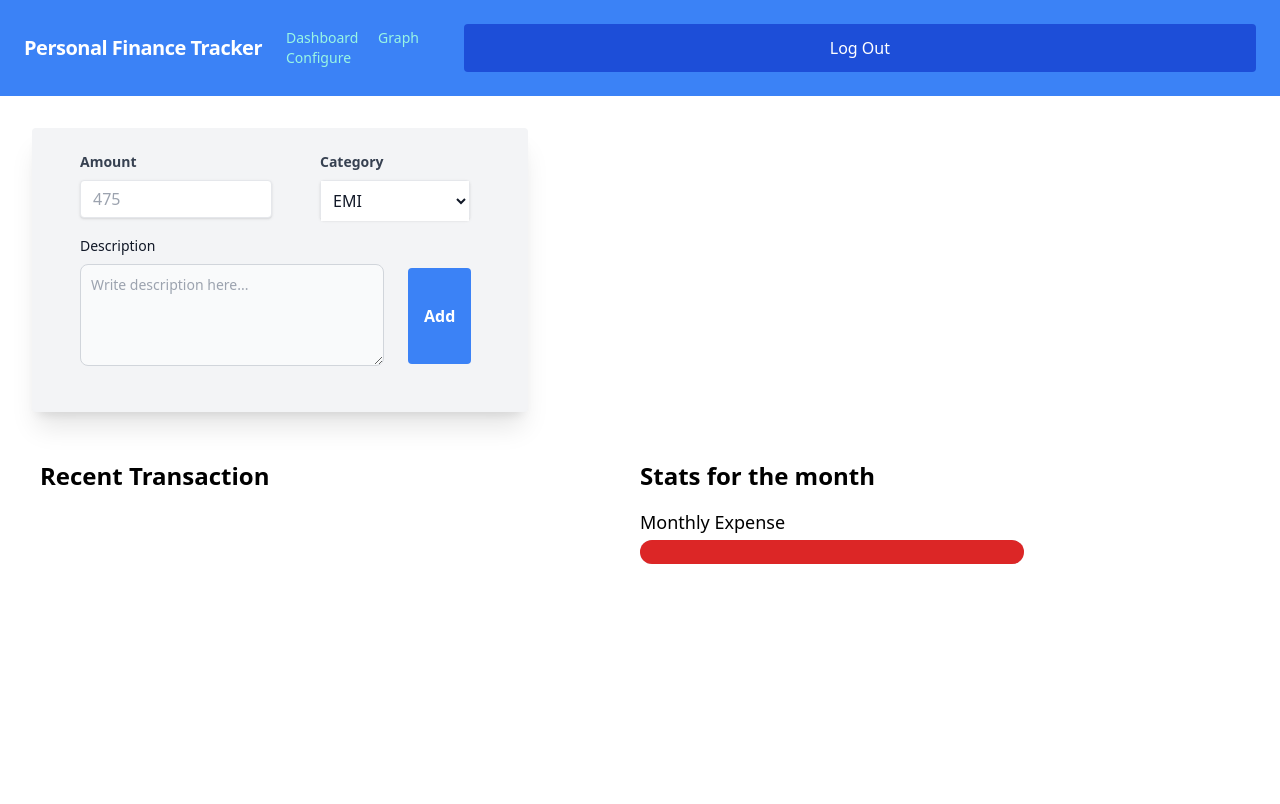
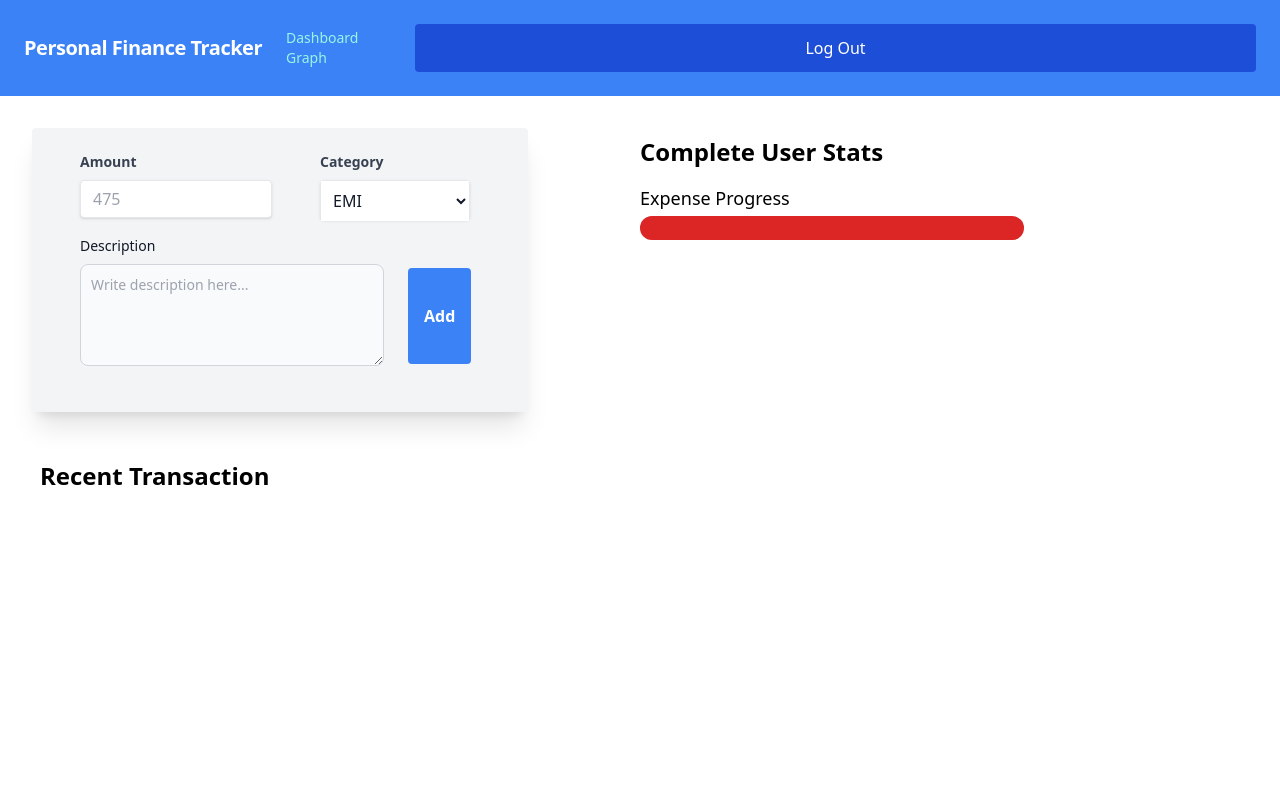
Before and after one commit to IBM-EPBL/IBM-Project-1956-1658421467, a Flask app: template PROJECT DEVELOPMENT PHASE/Sprint 4/templates/dashboard.html in a window 1280 px wide. Run offline with Flask 2, Linux system fonts and the light colour scheme; the template is opened without the code that fills it, so the values that code supplies are empty; some libraries are stand-ins or nearby versions.

Commit message:
reorganised componets

```diff
--- a/PROJECT DEVELOPMENT PHASE/Sprint 4/templates/dashboard.html
+++ b/PROJECT DEVELOPMENT PHASE/Sprint 4/templates/dashboard.html
@@ -12,106 +12,18 @@
 </head>
 <body class="bg-gray-150">
 
-    <nav class="flex items-center justify-between flex-wrap bg-blue-500 p-6">
-        <div class="flex items-center flex-shrink-0 text-white mr-6">
-          <span class="font-semibold text-xl tracking-tight">Personal Finance Tracker</span>
-        </div>
-        <div class="w-full block flex-grow lg:flex lg:items-center lg:w-auto">
-          <div class="text-sm lg:flex-grow">
-            <a href="/dashboard" class="block mt-4 lg:inline-block lg:mt-0 text-teal-200 hover:text-white mr-4">
-              Dashboard
-            </a>
-            <a href="/graph" class="block mt-4 lg:inline-block lg:mt-0 text-teal-200 hover:text-white mr-4">
-              Graph
-            </a>
-            <a href="/configure" class="block mt-4 lg:inline-block lg:mt-0 text-teal-200 hover:text-white">
-              Configure
-            </a>
-          </div>
-          <button
-          onclick="window.location.href='logout'"
-          type="submit"
-          class="w-full float-right w-32 text-center py-3 rounded bg-blue-700 text-white hover:bg-blue-800 focus:outline-none"
-          >
-            Log Out
-          </button>
-        </div>
-      </nav>
-
-      <div>
-        <form method="POST" class="bg-gray-100 shadow-xl rounded w-[31rem] px-12 pt-6 pb-8 m-8 mt-8">
-          <div class="flex">
-            <div class="mb-4">
-              <label class="block text-gray-700 text-sm font-bold mb-2" for="amount">
-                Amount
-            </label>
-              <input class="shadow appearance-none border rounded w-48 py-2 px-3 text-gray-900 leading-tight focus:outline-none focus:shadow-outline" name="amount" id="amount" type="number" placeholder="475">
-            </div>
-
-            <div class="mb-4 ml-12">
-              <label class="block text-gray-700 text-sm font-bold mb-2" for="amount">
-                Category
-            </label>
-              <div class="form-group bg-white shadow appearance-none border rounded h-10 w-50  text-gray-900 leading-tight focus:outline-none">
-                <select class="bg-white focus:ring-0 px-2 py-2"   name="category"  id="category">
-                  <option value="Salary Credited">Salary</option>
-                  <option value="Festival Bonus">Festival Bonus</option>
-                  <option selected="selected" value="EMI">EMI</option>
-                  <option value="Food">Food</option>
-                  <option value="Transportation">Transportation</option>
-                  <option value="Groceries">Groceries</option>
-                  <option value="Clothing">Clothing</option>
-                  <option value="Electronic">Electronic</option>
-                  <option value="Entertainment">Entertainment</option>
-                  <option value="Rent">Rent</option>
-                  <option value="Vacations">Vacations</option>
-                </select>
-              </div>
-            </div>
-
-          </div>
-
-          <div class="flex ">
-            <div>
-              <label for="description" class="block mb-2 text-sm font-medium text-gray-900 dark:text-white">Description</label>
-              <textarea id="description" name="description" rows="4" class="block p-2.5 w-[19rem] text-sm text-gray-900 bg-gray-50 rounded-lg border border-gray-300 focus:ring-blue-500 focus:border-blue-500 dark:bg-gray-700 dark:border-gray-600 dark:placeholder-gray-400 dark:text-white dark:focus:ring-blue-500 dark:focus:border-blue-500" placeholder="Write description here..."></textarea>
-            </div>
-
-            <div>
-              <div>
-              <button type="submit" class="bg-blue-500 hover:bg-blue-800 text-white font-bold py-2 px-4 mx-6 my-4 mt-8 h-24 rounded inline-flex items-center">
-                <span>Add</span>
-              </button>
-            </div>
-
-          </div>
-        </form>
-      </div>
+    {% include 'include/navbar.html' %}
 
       <div class="flex">
-        <div style="overflow-y: scroll; height:45vh">
-          <div class="font-bold text-2xl px-8 py-2 m-8 mt-2 mb-2 pt-2 pl-2">Recent Transaction</div>
-          {%for i in range(0, len)%}
-              {% if rows[i]['AMOUNT']>0 %}
-                <div class="bg-green-100 flex w-[40vw] text-right border-green-200 border-2 rounded-md px-8 py-2 m-8 mt-2 mb-2 pt-2 pl-2" >
-                <span class="w-[12%]  mb-4 text-[0.6rem] text-green-800 mr-8">{{rows[i]['DATE'].strip()}}</span>
-              {% else %}
-                <div class="bg-red-100 flex w-[40vw] text-right border-red-200 border-2 rounded-md px-8 py-2 m-8 mt-2 mb-2 pt-2 pl-2" >
-                <span class="w-[12%]  mb-4 text-[0.6rem] text-red-800 mr-8">{{rows[i]['DATE'].strip()}}</span>
-              {% endif %}
-                <span class="w-[30%]">{{rows[i]['CATEGORY'].strip()}}</span>
-                <span class="w-[30%]"></span>
-                <span class="w-[20%] float-right">Rs {{rows[i]['AMOUNT']}}</span>
-              </div>
-              {%endfor%}
-
-          <div class="bg-red-100 flex w-[40vw] text-right border-red-200 border-2 rounded-md px-8 py-2 m-8 mt-2 mb-2 pt-2 pl-2 invisible" >Placeholder</div>
+        <div>
+          {% include 'include/addTransaction.html' %}
+          {% include 'include/transactionList.html' %}
         </div>
-        <div class="px-8 py-2 m-8 mt-2">
-            <div class="font-bold text-2xl">Stats for the month</div>
+        <div class="px-8 py-2 m-8 mt-8">
+            <div class="font-bold text-2xl">Complete User Stats</div>
             <div class="w-[30vw] mt-4">
               <div>
-                <div class="mb-1 text-lg font-medium dark:text-white">Monthly Expense</div>
+                <div class="mb-1 text-lg font-medium dark:text-white">Expense Progress</div>
                 <div class="w-full h-6 bg-gray-300 rounded-full dark:bg-gray-700">
                   <div class="h-6 bg-red-600 rounded-full dark:bg-red-500" style="width: {{percent}}"></div>
                   <span class="mb-1 text-xs float-right pr-2 pt-2">{{left}} </span>
--- /dev/null
+++ b/PROJECT DEVELOPMENT PHASE/Sprint 4/templates/include/addTransaction.html
@@ -0,0 +1,47 @@
+<form method="POST" class="bg-gray-100 shadow-xl rounded w-[31rem] px-12 pt-6 pb-8 m-8 mt-8">
+    <div class="flex">
+      <div class="mb-4">
+        <label class="block text-gray-700 text-sm font-bold mb-2" for="amount">
+          Amount
+        </label>
+        <input class="shadow appearance-none border rounded w-48 py-2 px-3 text-gray-900 leading-tight focus:outline-none focus:shadow-outline" name="amount" id="amount" type="number" placeholder="475">
+      </div>
+
+      <div class="mb-4 ml-12">
+        <label class="block text-gray-700 text-sm font-bold mb-2" for="amount">
+          Category
+        </label>
+        <div class="form-group bg-white shadow appearance-none border rounded h-10 w-50  text-gray-900 leading-tight focus:outline-none">
+          <select class="bg-white focus:ring-0 px-2 py-2"   name="category"  id="category">
+            <option value="Salary Credited">Salary</option>
+            <option value="Festival Bonus">Festival Bonus</option>
+            <option selected="selected" value="EMI">EMI</option>
+            <option value="Food">Food</option>
+            <option value="Transportation">Transportation</option>
+            <option value="Groceries">Groceries</option>
+            <option value="Clothing">Clothing</option>
+            <option value="Electronic">Electronic</option>
+            <option value="Entertainment">Entertainment</option>
+            <option value="Rent">Rent</option>
+            <option value="Vacations">Vacations</option>
+          </select>
+        </div>
+      </div>
+
+    </div>
+
+    <div class="flex ">
+      <div>
+        <label for="description" class="block mb-2 text-sm font-medium text-gray-900 dark:text-white">Description</label>
+        <textarea id="description" name="description" rows="4" class="block p-2.5 w-[19rem] text-sm text-gray-900 bg-gray-50 rounded-lg border border-gray-300 focus:ring-blue-500 focus:border-blue-500 dark:bg-gray-700 dark:border-gray-600 dark:placeholder-gray-400 dark:text-white dark:focus:ring-blue-500 dark:focus:border-blue-500" placeholder="Write description here..."></textarea>
+      </div>
+
+      <div>
+        <div>
+        <button type="submit" class="bg-blue-500 hover:bg-blue-800 text-white font-bold py-2 px-4 mx-6 my-4 mt-8 h-24 rounded inline-flex items-center">
+          <span>Add</span>
+        </button>
+        </div>
+      </div>
+    </div>
+  </form>
--- /dev/null
+++ b/PROJECT DEVELOPMENT PHASE/Sprint 4/templates/include/navbar.html
@@ -0,0 +1,25 @@
+<nav class="flex items-center justify-between flex-wrap bg-blue-500 p-6">
+    <div class="flex items-center flex-shrink-0 text-white mr-6">
+      <span class="font-semibold text-xl tracking-tight">Personal Finance Tracker</span>
+    </div>
+    <div class="w-full block flex-grow lg:flex lg:items-center lg:w-auto">
+      <div class="text-sm lg:flex-grow">
+        <a href="/dashboard" class="block mt-4 lg:inline-block lg:mt-0 text-teal-200 hover:text-white mr-4">
+          Dashboard
+        </a>
+        <a href="/graph" class="block mt-4 lg:inline-block lg:mt-0 text-teal-200 hover:text-white mr-4">
+          Graph
+        </a>
+        <!-- <a href="/configure" class="block mt-4 lg:inline-block lg:mt-0 text-teal-200 hover:text-white">
+          Configure
+        </a> -->
+      </div>
+      <button
+      onclick="window.location.href='logout'"
+      type="submit"
+      class="w-full float-right w-32 text-center py-3 rounded bg-blue-700 text-white hover:bg-blue-800 focus:outline-none"
+      >
+        Log Out
+      </button>
+    </div>
+  </nav>
--- /dev/null
+++ b/PROJECT DEVELOPMENT PHASE/Sprint 4/templates/include/transactionList.html
@@ -0,0 +1,18 @@
+<div style="overflow-y: scroll; height:45vh">
+    <div class="font-bold text-2xl px-8 py-2 m-8 mt-2 mb-2 pt-2 pl-2">Recent Transaction</div>
+    {%for i in range(0, len)%}
+        {% if rows[i]['AMOUNT']>0 %}
+          <div class="bg-green-100 flex w-[40vw] text-right border-green-200 border-2 rounded-md px-8 py-2 m-8 mt-2 mb-2 pt-2 pl-2" >
+          <span class="w-[12%]  mb-4 text-[0.6rem] text-green-800 mr-8">{{rows[i]['DATE'].strip()}}</span>
+        {% else %}
+          <div class="bg-red-100 flex w-[40vw] text-right border-red-200 border-2 rounded-md px-8 py-2 m-8 mt-2 mb-2 pt-2 pl-2" >
+          <span class="w-[12%]  mb-4 text-[0.6rem] text-red-800 mr-8">{{rows[i]['DATE'].strip()}}</span>
+        {% endif %}
+          <span class="w-[30%]">{{rows[i]['CATEGORY'].strip()}}</span>
+          <span class="w-[30%]"></span>
+          <span class="w-[20%] float-right">Rs {{rows[i]['AMOUNT']}}</span>
+        </div>
+        {%endfor%}
+
+    <div class="bg-red-100 flex w-[40vw] text-right border-red-200 border-2 rounded-md px-8 py-2 m-8 mt-2 mb-2 pt-2 pl-2 invisible" >Placeholder</div>
+  </div>
```
Also changed, not shown: PROJECT DEVELOPMENT PHASE/Sprint 4/templates/graph.html (+2 -25 lines), 1 other file.
